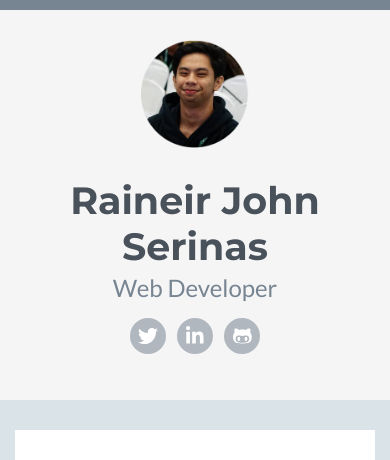
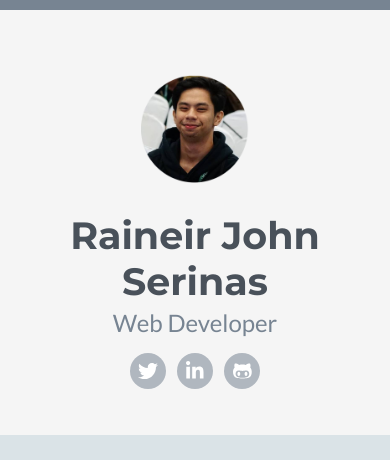
Before and after one commit to rainserinas/rainserinas.github.io, a PHP site: page / in a window 390 px wide. Shown: the top 460 px of the page. Run offline with PHP 8.4, Linux system fonts and the light colour scheme; some libraries are stand-ins or nearby versions.

Commit message:
edit css

```diff
--- a/assets/css/styles.css
+++ b/assets/css/styles.css
@@ -667,6 +667,12 @@ a.dotted-link:hover {
   }
 }
 
+@media (max-width: 991px) {
+	.header .profile-image {
+		margin-top: 35px;
+	}
+}
+
 @media (min-width: 1400px) {
   .container {
     width: 1360px;
```
